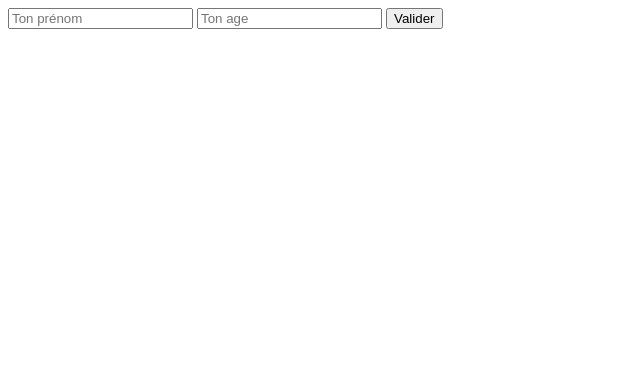
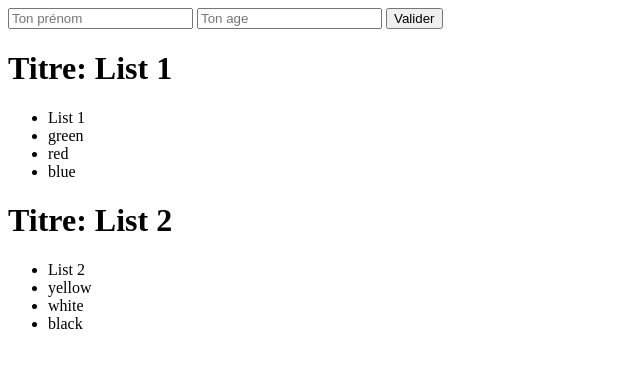
Before and after one commit to STAM0283/train-with-typeScript, a website: page index.html in a window 1280 px wide. Shown: the whole page, without its empty margins (0-640 px from the left). Drawn offline with Linux system fonts and the light colour scheme.

Commit message:
Rest Parameters : part 1

```diff
--- a/index.html
+++ b/index.html
@@ -13,6 +13,9 @@
         <input type="number" id='age' autocomplete="off" placeholder="Ton age" >
         <button>Valider</button>
     </form>
+    <div id="colors">
+
+    </div>
     <script src="./script.js"></script>
 
 </body>
--- a/script.js
+++ b/script.js
@@ -177,7 +177,7 @@ console.log('calculate 1', calculate(20)); // 23
 // calculate = 'Hello'; error => you need a function
 console.log('calculate 1', calculate(20)); //
 var myAge;
-// Functions types and parameters :
+// 11) Functions types and parameters :
 function buildName(firstName, lastName) {
     return firstName + ' ' + lastName;
 }
@@ -192,3 +192,19 @@ function buildName2(firstName, lastName) {
 }
 var result3 = buildName2('bob');
 console.log(result3); // bob
+// 12) Rest Parameters :
+var divColors = document.getElementById('colors');
+var favoritesColor = function (arg1, arg2, arg3, arg4) {
+    var h1 = document.createElement('h1');
+    h1.innerHTML = "Titre: " + arg1;
+    divColors.appendChild(h1);
+    var ul = document.createElement('ul');
+    for (var i in arguments) {
+        var li = document.createElement('li');
+        li.innerHTML = arguments[i];
+        ul.appendChild(li);
+    }
+    divColors.appendChild(ul);
+};
+favoritesColor('List 1', 'green', 'red', 'blue');
+favoritesColor('List 2', 'yellow', 'white', 'black');
```
Also changed, not shown: script.ts (+19 -1 lines).
